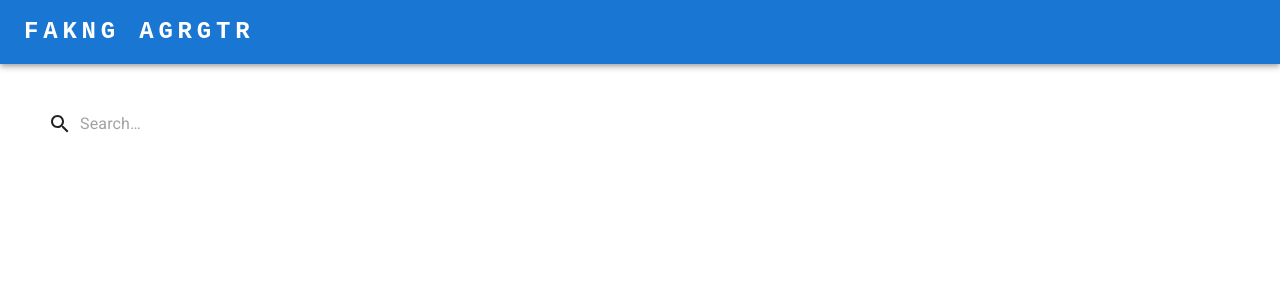
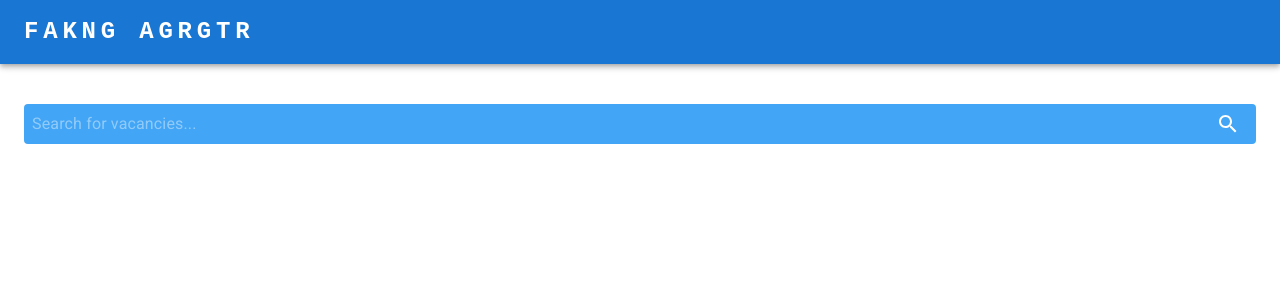
Before and after one commit to fakng-agrgtr/fakng-ui, a React (Create React App) app: page / in a window 1280 px wide. Shown: the top 300 px of the page. Built offline with nearby package versions, Linux system fonts and the light colour scheme.

Commit message:
Added styles for the search input.

```diff
--- a/src/components/Careers/index.jsx
+++ b/src/components/Careers/index.jsx
@@ -1,25 +1,17 @@
 import SearchIcon from '@mui/icons-material/Search';
 import Box from '@mui/material/Box';
 import InputBase from '@mui/material/InputBase';
-import { alpha, styled } from '@mui/material/styles';
+import { styled } from '@mui/material/styles';
 import * as React from 'react';
 
 const Search = styled('div')(({ theme }) => ({
   position: 'relative',
   borderRadius: theme.shape.borderRadius,
-  backgroundColor: alpha(theme.palette.common.white, 0.15),
-  '&:hover': {
-    backgroundColor: alpha(theme.palette.common.white, 0.25),
-  },
-  marginLeft: 0,
-  width: '100%',
-  [theme.breakpoints.up('sm')]: {
-    marginLeft: theme.spacing(1),
-    width: 'auto',
-  },
+  background: theme.palette.primary.light,
 }));
 
 const SearchIconWrapper = styled('div')(({ theme }) => ({
+  color: theme.palette.common.white,
   padding: theme.spacing(0, 2),
   height: '100%',
   position: 'absolute',
@@ -27,23 +19,14 @@ const SearchIconWrapper = styled('div')(({ theme }) => ({
   display: 'flex',
   alignItems: 'center',
   justifyContent: 'center',
+  right: '0',
 }));
 
 const StyledInputBase = styled(InputBase)(({ theme }) => ({
-  color: 'inherit',
-  '& .MuiInputBase-input': {
-    padding: theme.spacing(1, 1, 1, 0),
-    // vertical padding + font size from searchIcon
-    paddingLeft: `calc(1em + ${theme.spacing(4)})`,
-    transition: theme.transitions.create('width'),
-    width: '100%',
-    [theme.breakpoints.up('sm')]: {
-      width: '12ch',
-      '&:focus': {
-        width: '20ch',
-      },
-    },
-  },
+  color: theme.palette.common.white,
+  width: '100%',
+  padding: theme.spacing(0.5, 1),
+  paddingRight: `calc(1em + ${theme.spacing(4)})`,
 }));
 
 export default function Careers() {
@@ -54,7 +37,7 @@ export default function Careers() {
           <SearchIcon />
         </SearchIconWrapper>
         <StyledInputBase
-          placeholder="Search…"
+          placeholder="Search for vacancies..."
           inputProps={{ 'aria-label': 'search' }}
         />
       </Search>
```
Also changed, not shown: src/pages/careers/Careers.scss (line endings or trailing spaces).
